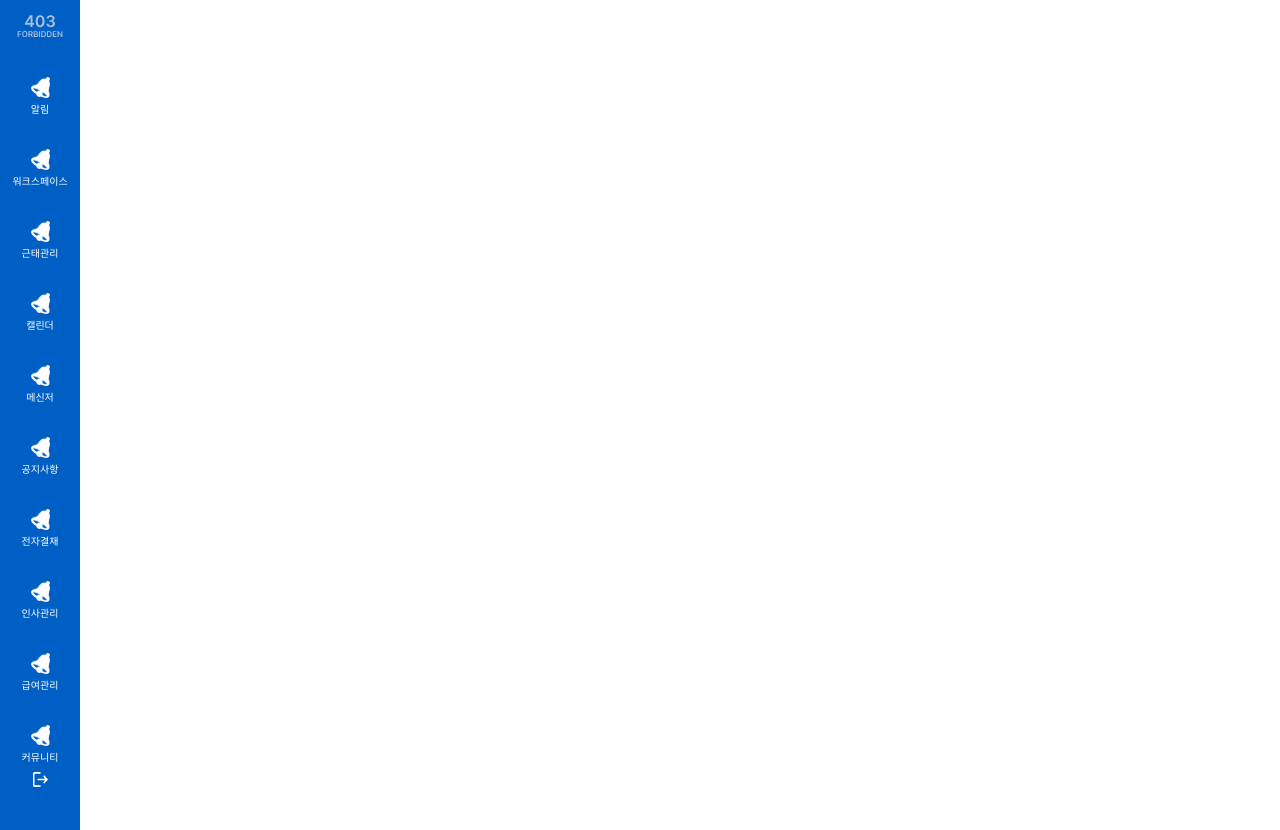
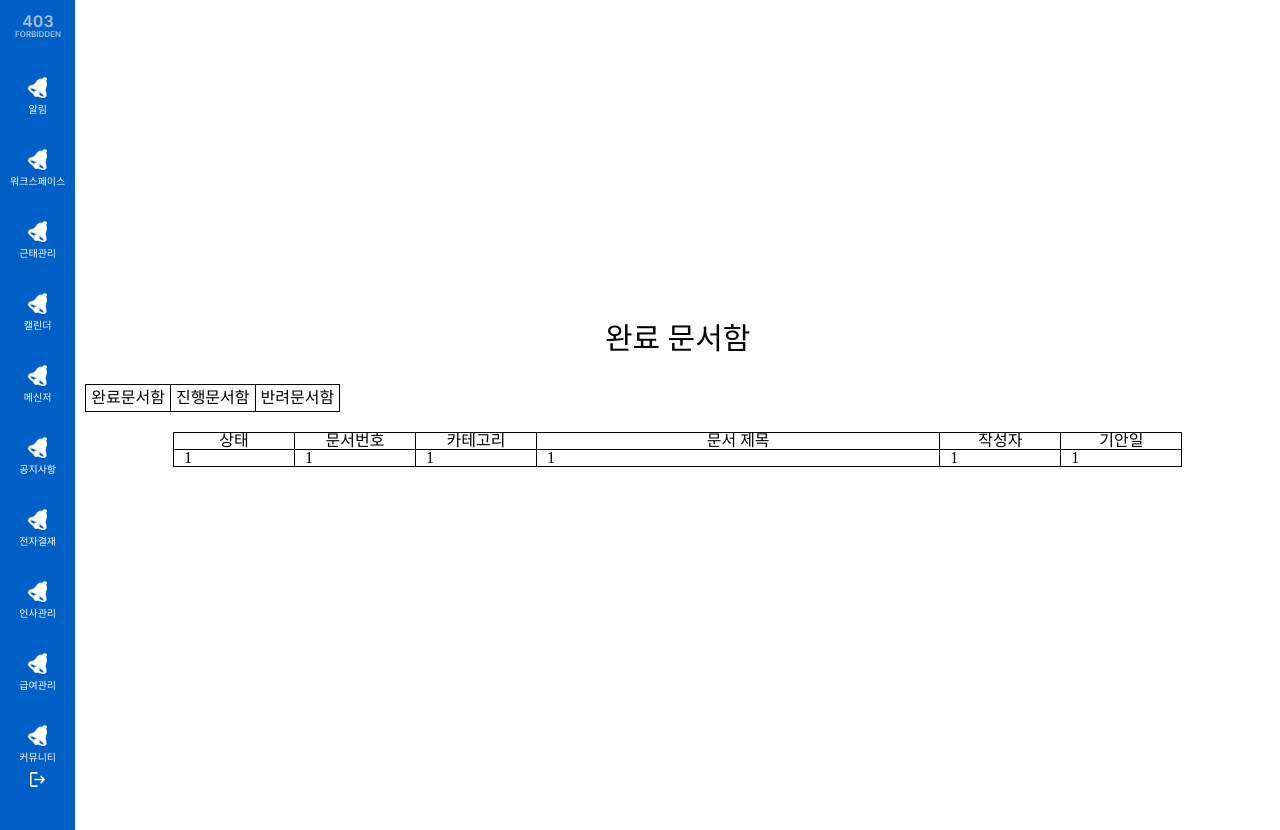
Before and after one commit to 1eemda2436/4team_pj_react, a Next.js app: page /doc in a window 1280 px wide. Built offline with nearby package versions, Linux system fonts and the light colour scheme; a web font is replaced by a local one.

Commit message:
확인해주세요

```diff
--- a/src/pages/doc/index.js
+++ b/src/pages/doc/index.js
@@ -1,7 +1,50 @@
 import MainLayout from "@/components/layout/mainLayout"
+import styled from "styled-components";
+
+
 
 const Doc = () => {
+    return(
+        <Container>
+            <Title>
+                <H1>완료 문서함</H1>
+            </Title>
+            <Docstyle1>
+                <Table>
+                    <TableTr>
+                        <TableTh>완료문서함</TableTh>
+                        <TableTh>진행문서함</TableTh>
+                        <TableTh>반려문서함</TableTh>
+                    </TableTr>
+                </Table>
+            </Docstyle1>
 
+            <Docstyle2>
+                <Table>
+                    <thead>
+                        <TableTr>
+                            <TableTh2>상태</TableTh2>
+                            <TableTh2>문서번호</TableTh2>
+                            <TableTh2>카테고리</TableTh2>
+                            <TableTh2 isTitle>문서 제목</TableTh2>
+                            <TableTh2>작성자</TableTh2>
+                            <TableTh2>기안일</TableTh2>
+                        </TableTr>
+                    </thead>
+                    <tbody>
+                        <TableTr>
+                                <TableTd2>1</TableTd2>
+                                <TableTd2>1</TableTd2>
+                                <TableTd2>1</TableTd2>
+                                <TableTd2 isTitle>1</TableTd2>
+                                <TableTd2>1</TableTd2>
+                                <TableTd2>1</TableTd2>
+                        </TableTr>
+                    </tbody>
+                </Table>
+            </Docstyle2>
+        </Container>
+    )
 }
 
 export default Doc;
@@ -9,3 +52,65 @@ export default Doc;
 Doc.getLayout = function getLayout(page) {
     return <MainLayout>{page}</MainLayout>;
 };
+
+const Container = styled.div`
+    width: 100%;
+    display: flex;
+    flex-direction: column;
+    justify-content: center;
+`;
+
+const Title = styled.div`
+    text-align: center;
+    margin-bottom: 20px;
+`;
+
+const Docstyle1 = styled.div`
+    display: flex;
+    justify-content: flex-start;
+    margin: 10px;
+`;
+
+const Docstyle2 = styled.div`
+    display: flex;
+    flex-direction: column;
+    justify-content: center;
+    align-items: center;
+    margin: 10px;
+`;
+
+const H1 = styled.h1`
+    font-size: 30px;
+`;
+
+const Table = styled.table`
+    border: 1px solid;
+`;
+
+const TableTr = styled.tr`
+    border: 1px solid;
+`;
+
+const TableTh = styled.th`
+    border: 1px solid;
+    padding: 5px;
+`;
+
+const TableTh2 = styled.th`
+    border: 1px solid;
+    padding-left: 10px;
+    padding-right: 10px;
+    width: ${(props) => (props.isTitle ? '40%' : 'auto%')};
+    width: 100px;
+`;
+
+const TableTd = styled.td`
+    border: 1px solid;
+`;
+
+const TableTd2 = styled.td`
+    border: 1px solid;
+    padding-left: 10px;
+    padding-right: 10px;
+    width: ${(props) => (props.isTitle ? '40%' : 'auto%')};
+`;
```
